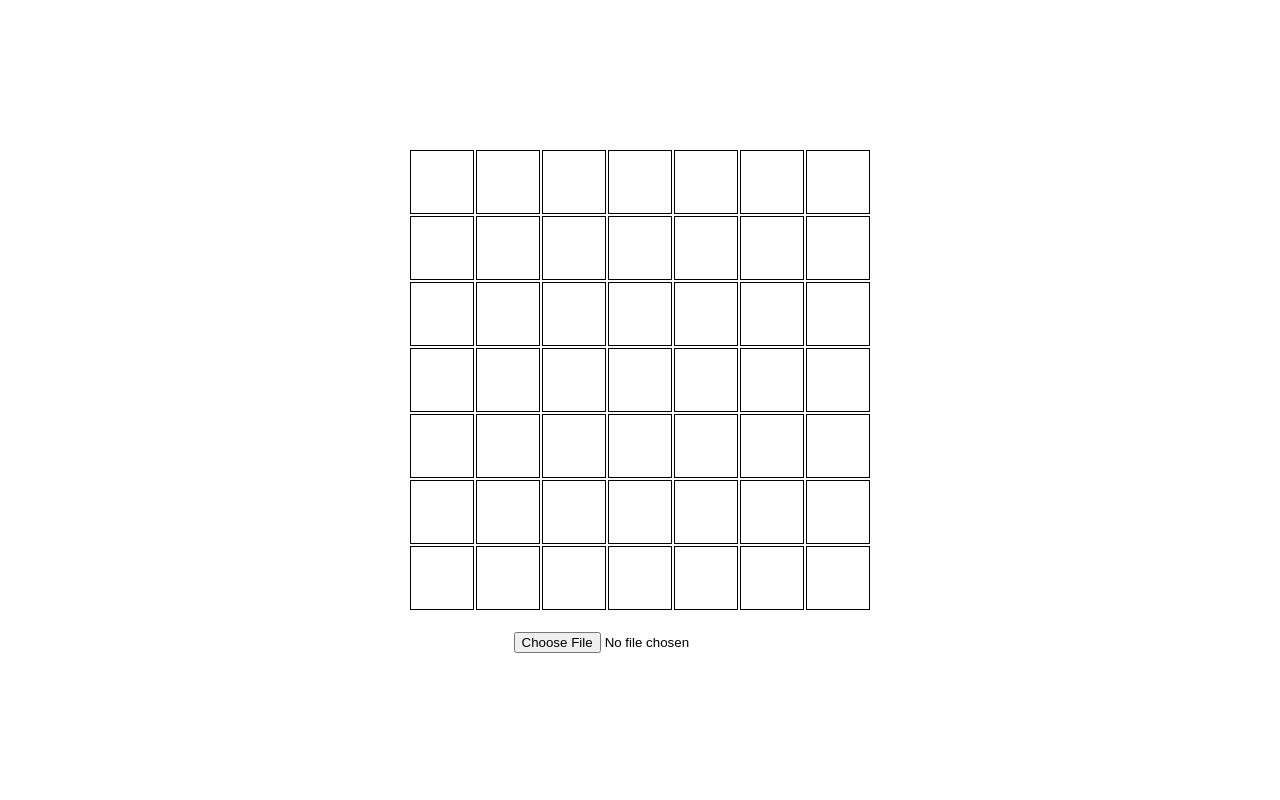
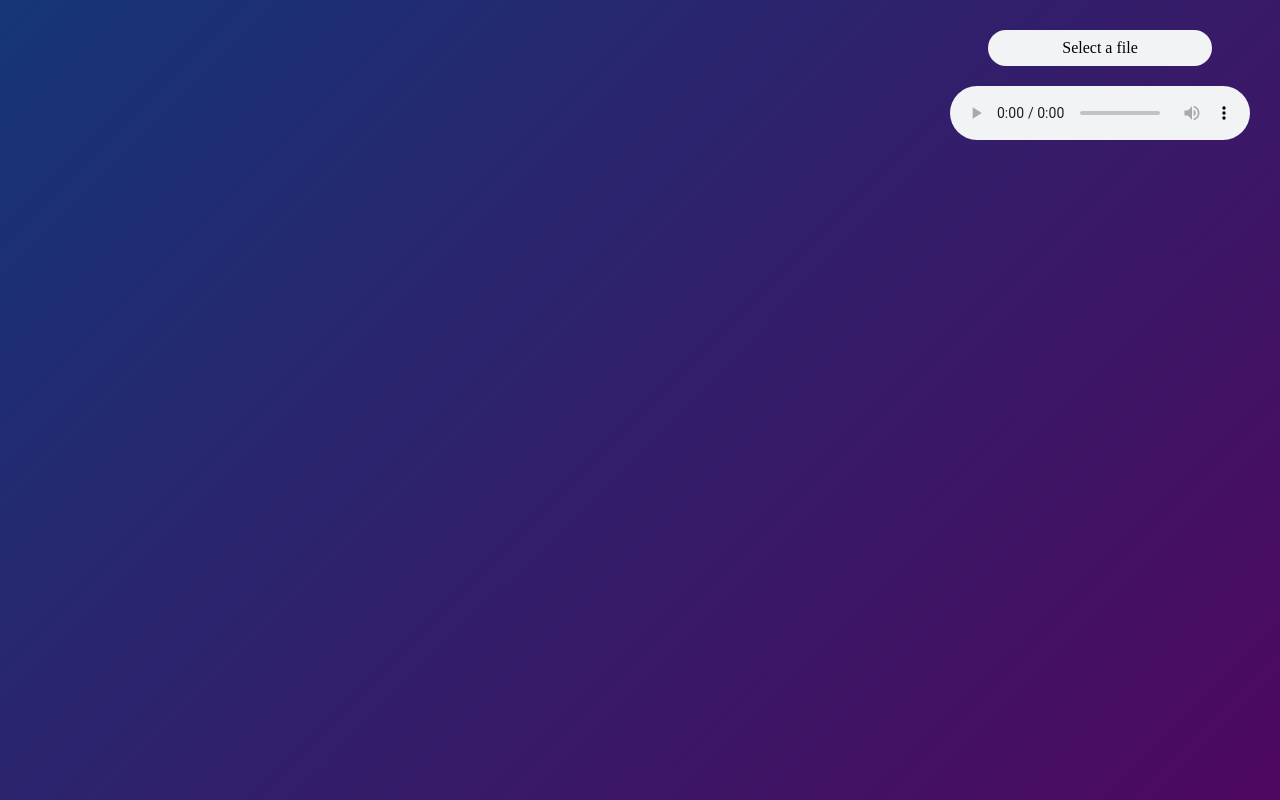
Before and after one commit to AliaksandraH/Equalizer, a plain HTML site: page index.html in a window 1280 px wide. Drawn offline with Linux system fonts and the light colour scheme.

Commit message:
Improvements

```diff
--- a/index.html
+++ b/index.html
@@ -3,77 +3,17 @@
 <head>
     <meta charset="UTF-8">
     <meta name="viewport" content="width=device-width, initial-scale=1.0">
+    <link rel="icon" type="image/svg+xml" href="./img/icon.png" />
     <title>Equalizer</title>
     <link rel="stylesheet" href="styles.css">
 </head>
 <body>
-    <table id="equalizerTable">
-        <tr>
-            <td></td>
-            <td></td>
-            <td></td>
-            <td></td>
-            <td></td>
-            <td></td>
-            <td></td>
-        </tr>
-        <tr>
-            <td></td>
-            <td></td>
-            <td></td>
-            <td></td>
-            <td></td>
-            <td></td>
-            <td></td>
-        </tr>
-        <tr>
-            <td></td>
-            <td></td>
-            <td></td>
-            <td></td>
-            <td></td>
-            <td></td>
-            <td></td>
-        </tr>
-        <tr>
-            <td></td>
-            <td></td>
-            <td></td>
-            <td></td>
-            <td></td>
-            <td></td>
-            <td></td>
-        </tr>
-        <tr>
-            <td></td>
-            <td></td>
-            <td></td>
-            <td></td>
-            <td></td>
-            <td></td>
-            <td></td>
-        </tr>
-        <tr>
-            <td></td>
-            <td></td>
-            <td></td>
-            <td></td>
-            <td></td>
-            <td></td>
-            <td></td>
-        </tr>
-        <tr>
-            <td></td>
-            <td></td>
-            <td></td>
-            <td></td>
-            <td></td>
-            <td></td>
-            <td></td>
-        </tr>
-    </table>
-    <input type="file" id="audioInput" accept="audio/*"/>
-    <audio controls id="audio" src="path/to/file" class="display-none"></audio>
+    <div class="container">
+        <input type="file" id="audioInput" accept="audio/*"/>
+        <label for="audioInput" class="custom-file-label">Select a file</label>
+        <audio controls id="audio"></audio>
+        <p id="nameFile"></p>
+    </div>
     <script src="script.js"></script>
 </body>
 </html>
--- a/script.js
+++ b/script.js
@@ -1,34 +1,55 @@
 document.addEventListener("DOMContentLoaded", function () {
     const audioInput = document.getElementById("audioInput");
     const audio = document.getElementById("audio");
-    const equalizerTable = document.getElementById("equalizerTable");
+    const nameFile = document.getElementById("nameFile");
+    const rows = 100;
+    const cols = 100;
+    let audioContext;
+    let source;
+    let analyser;
+    let dataArray;
 
-    let audioContext;
-    let analyser;
+    let equalizerTable = document.createElement("table");
+    equalizerTable.id = "equalizerTable";
+    for (let i = 0; i < rows; i++) {
+        let row = document.createElement("tr");
+        for (let j = 0; j < cols; j++) {
+            let cell = document.createElement("td");
+            row.appendChild(cell);
+        }
+        equalizerTable.appendChild(row);
+    }
+    document.body.append(equalizerTable);
 
     function initializeAudio() {
-        audioContext = new (window.AudioContext || window.webkitAudioContext)();
+        if (!audioContext) {
+            audioContext = new AudioContext();
+        }
+        if (!source) {
+            source = audioContext.createMediaElementSource(audio);
+        }
         analyser = audioContext.createAnalyser();
-        const source = audioContext.createMediaElementSource(audio);
         source.connect(analyser);
         analyser.connect(audioContext.destination);
         analyser.fftSize = 256;
-        const bufferLength = analyser.frequencyBinCount;
-        const dataArray = new Uint8Array(bufferLength);
+        dataArray = new Uint8Array(analyser.frequencyBinCount);
+    }
 
     function updateEqualizer() {
         analyser.getByteFrequencyData(dataArray);
         if (equalizerTable) {
-                const rowsCount = equalizerTable.rows.length;
-                const colsCount = equalizerTable.rows[0].cells.length;
+            for (let i = 0; i < rows; i++) {
+                for (let j = 0; j < cols; j++) {
+                    equalizerTable.rows[i].cells[j].style.backgroundColor =
+                        "rgba(0, 0, 0, 0)";
+                }
+            }
 
-                for (let i = 0; i < rowsCount; i++) {
-                    for (let j = 0; j < colsCount; j++) {
-                        const index = i * colsCount + j;
-                        const value = dataArray[index] / 3 + 2;
-
-                        equalizerTable.rows[i].cells[j].style.backgroundColor =
-                            value <= 50 ? "white" : "#b2ffb2";
+            for (let i = 0; i < cols; i++) {
+                const height = Math.round((dataArray[i] / 256) * rows);
+                for (let j = 0; j < height; j++) {
+                    equalizerTable.rows[j].cells[i].style.backgroundColor =
+                        "#db0b9d";
                 }
             }
         }
@@ -40,14 +61,12 @@ document.addEventListener("DOMContentLoaded", function () {
         const file = event.target.files[0];
 
         if (file) {
-                audio.classList.remove("display-none");
-                audioInput.classList.add("display-none");
+            nameFile.innerHTML = file.name;
             const objectURL = URL.createObjectURL(file);
             audio.src = objectURL;
             updateEqualizer();
         }
     });
-    }
 
-    document.addEventListener("click", initializeAudio);
+    audioInput.addEventListener("click", initializeAudio, { once: true });
 });
--- a/styles.css
+++ b/styles.css
@@ -3,24 +3,62 @@ body {
     height: 100vh;
     padding: 0;
     margin: 0;
+    background: linear-gradient(135deg, #153677, #4e085f);
+}
+
+table {
+    transform: scaleY(-1);
+    position: absolute;
+    left: 0;
+    bottom: 0;
+    width: 100%;
+    height: 100vh;
+}
+
+td {
+    transition: all 0.1s ease;
+    background: rgba(0, 0, 0, 0);
+}
+
+audio {
+    margin-top: 20px;
+}
+
+input {
+    display: none;
+}
+
+#nameFile {
+    color: white;
+    font-size: 17px;
+    margin-top: 20px;
+    max-width: 300px;
+    overflow: hidden;
+    text-wrap: nowrap;
+    text-overflow: ellipsis;
+}
+
+.container {
+    position: absolute;
+    right: 0;
+    top: 0;
     display: flex;
     flex-direction: column;
     align-items: center;
     justify-content: center;
+    z-index: 99;
+    margin: 30px;
 }
 
-table {
-    margin-bottom: 20px;
-    transform: rotate(-180deg);
+.custom-file-label {
+    width: 200px;
+    height: 20px;
+    background-color: #f1f3f4;
+    color: black;
+    padding: 8px 12px;
+    border-radius: 20px;
+    cursor: pointer;
+    display: flex;
+    align-items: center;
+    justify-content: center;
 }
-
-td {
-    width: 60px;
-    height: 60px;
-    border: 1px solid black;
-    transition: all 0.1s ease;
-}
-
-.display-none {
-    display: none;
-}
```
Also changed, not shown: img/icon.png (added). Lines whose indentation alone changed are shown as unchanged.
